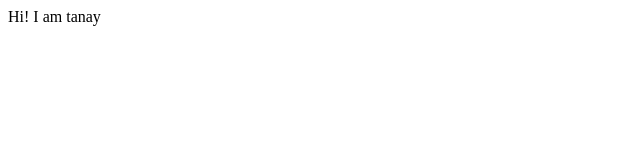
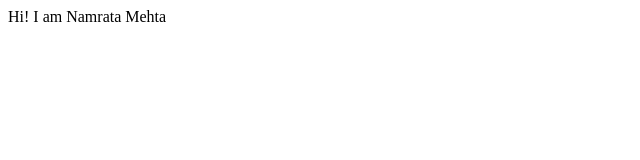
Before and after one commit to namrata-mehta/namratamehta-site, a plain HTML site: page index.html in a window 1280 px wide. Shown: the full height of the page, 0-640 px from the left. Drawn offline with Linux system fonts and the light colour scheme.

Commit message:
docs : updated

```diff
--- a/index.html
+++ b/index.html
@@ -7,6 +7,6 @@
     <title>NamrataMehta Website</title>
 </head>
 <body>
-    Hi! I am tanay
+    Hi! I am Namrata Mehta
 </body>
 </html>
```
